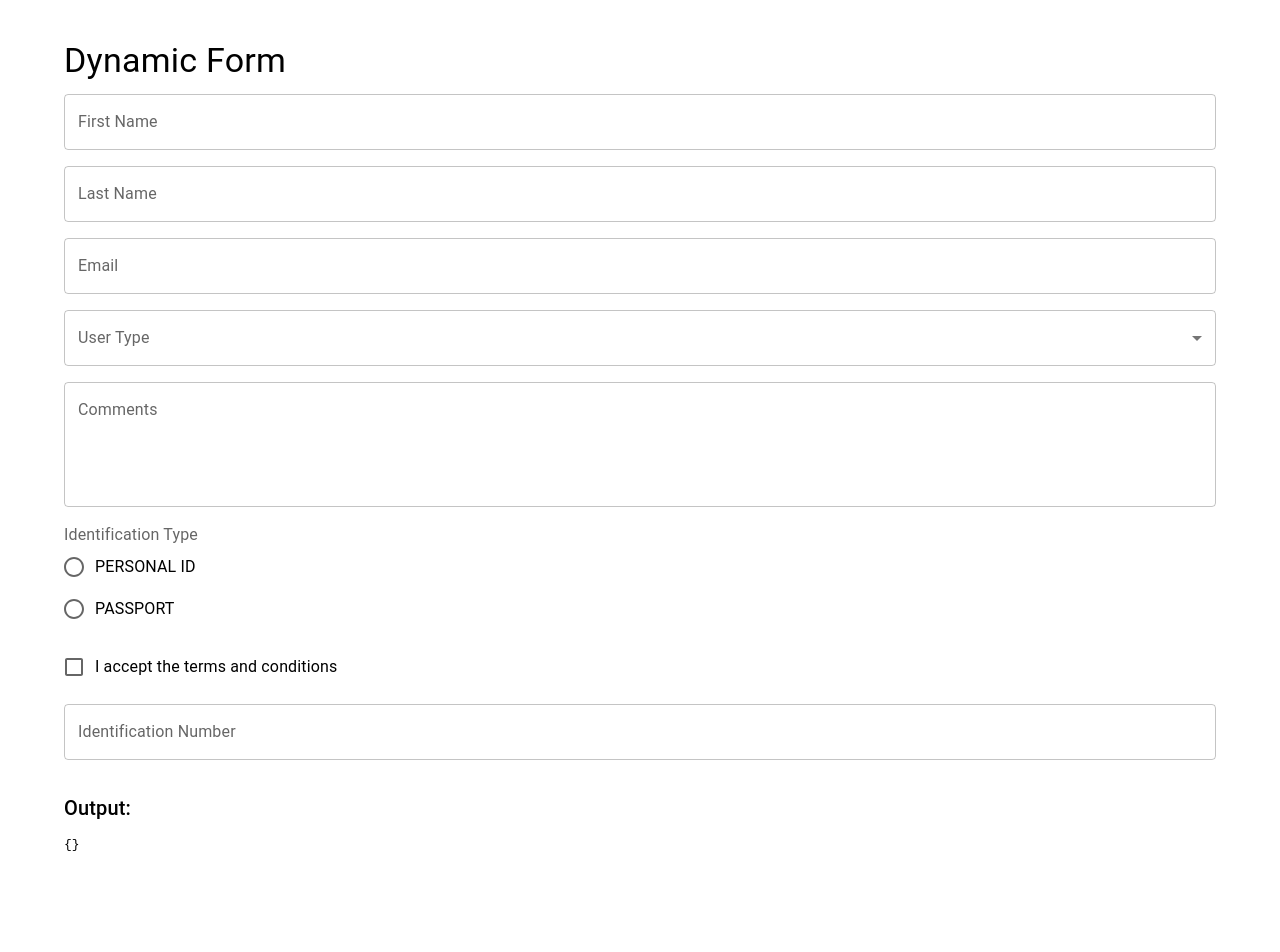
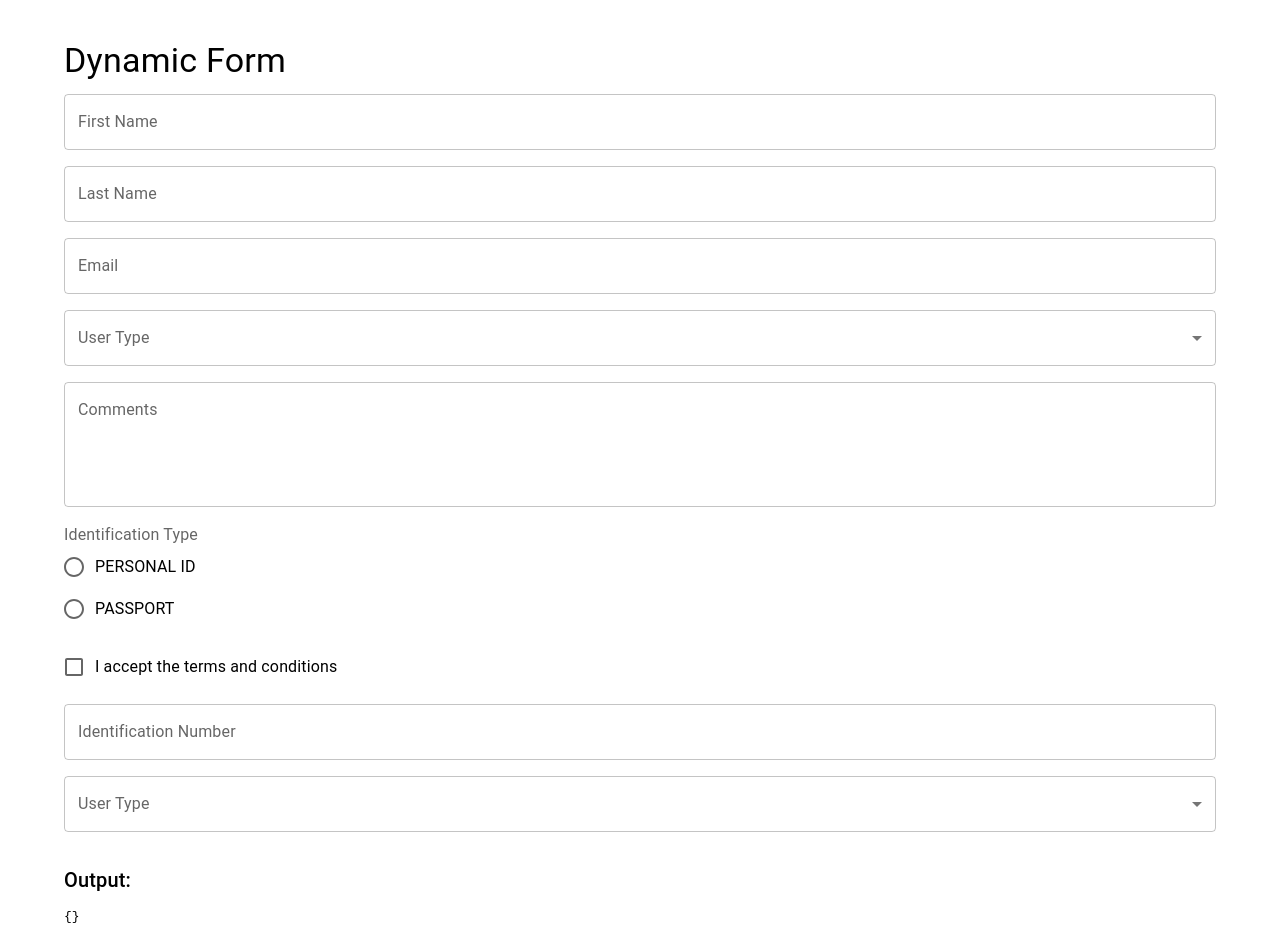
Before and after one commit to GIGGSI/dynamic-form, a React (Vite) app: page / in a window 1280 px wide. Shown: the top 952 px of the page. Before the commit the page ends 905 px from the top, so only its background shows below. Built offline with nearby package versions, Linux system fonts and the light colour scheme.

Commit message:
feat: add support for conditional field visibility using visibleIf

```diff
--- a/src/App.tsx
+++ b/src/App.tsx
@@ -49,7 +49,23 @@ const exampleSchema: FormSchema = {
           }
         }
       }
+    },
+    {
+      type: 'dropdown',
+      label: 'User Type',
+      name: 'userType',
+      options: ['INDIVIDUAL', 'BUSINESS']
+    },
+    {
+      type: 'text',
+      label: 'Company Name',
+      name: 'companyName',
+      visibleIf: {
+        field: 'userType',
+        equals: 'BUSINESS'
+      }
     }
+
 
   ]
 };
--- a/src/components/FormRenderer.tsx
+++ b/src/components/FormRenderer.tsx
@@ -6,6 +6,7 @@ import DropdownField from './fields/Dropdown';
 import TextAreaField from './fields/TextArea';
 import RadioField from './fields/RadioField';
 import CheckboxField from './fields/CheckboxField';
+import { isFieldVisible } from '../utils/visibility';
 
 type Props = {
     schema: FormSchema;
@@ -24,6 +25,8 @@ export default function FormRenderer({ schema, onChange }: Props) {
     return (
         <Box display="flex" flexDirection="column" gap={2}>
             {schema.fields.map((field) => {
+                if (!isFieldVisible(field, values)) return null;
+
                 switch (field.type) {
                     case 'text':
                         return (
--- a/src/types/form.ts
+++ b/src/types/form.ts
@@ -2,6 +2,10 @@ export type FieldBase = {
     type: string;
     label: string;
     name: string;
+    visibleIf?: {
+        field: string;
+        equals: string;
+    };
 };
 
 export type FormSchema = {
--- /dev/null
+++ b/src/utils/visibility.ts
@@ -0,0 +1,8 @@
+import type { Field } from '../types/form';
+
+export function isFieldVisible(field: Field, formValues: Record<string, any>): boolean {
+    if (!field.visibleIf) return true;
+
+    const { field: dependsOn, equals } = field.visibleIf;
+    return formValues[dependsOn] === equals;
+}
```
